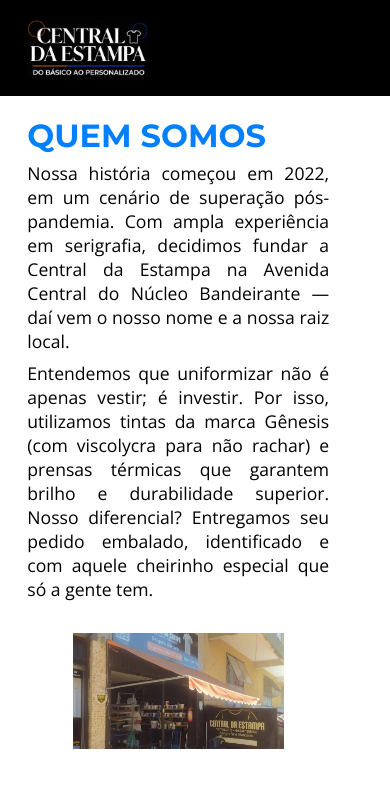
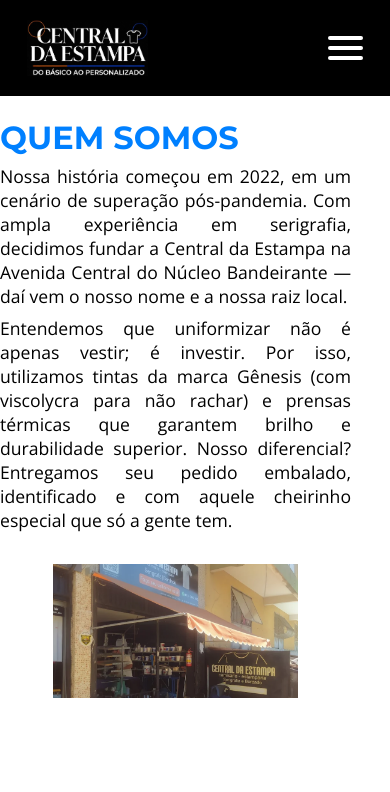
Before and after one commit to yngridpaiva/2025-2-vespertino-pi1-g8-2025-2, a plain HTML site: page sobre.html in a window 390 px wide. Shown: the top 792 px of the page. Drawn offline with nearby package versions, Linux system fonts and the light colour scheme.

Commit message:
Central da Estampa

```diff
--- a/sobre.html
+++ b/sobre.html
@@ -1,6 +1,5 @@
 <!DOCTYPE html>
 <html lang="pt-br">
-
 <head>
   <meta charset="UTF-8">
   <meta name="author" content="Central da Estampa">
@@ -10,14 +9,14 @@
   <title>Central da Estampa</title>
   <link rel="stylesheet" href="style.css">
 </head>
-
 <body>
   <header>
+        <input type="checkbox" id="menu-toggle">
         <div class="header-left">
             <img src="img/nova_logo-central_da_estampa.jpg" alt="Logo Central da Estampa" class="nav-logo">
             <nav>
                 <a class="a-navbar" href="index.html">INÍCIO</a>
-        <a class="a-navbar" href="sobre.html">SOBRE</a>
+                <a class="a-navbar" href="section-about">SOBRE</a>
                 <a class="a-navbar" href="#produtos">PRODUTOS</a>
                 <a class="a-navbar" href="#portifolio">PORTIFÓLIO</a>
                 <a class="a-navbar" href="3d">3D</a>
@@ -29,23 +28,31 @@
                     rel="noopener noreferrer" class="a-orcamento">Orçamento</a>
             </div>
             <div class="menu-icons">
-        <svg xmlns="http://www.w3.org/2000/svg" class="header-icon" viewBox="0 -960 960 960" width="24px" fill="#000">
+                <svg xmlns="http://www.w3.org/2000/svg" class="header-icon" viewBox="0 -960 960 960" width="24px"
+                    fill="#000">
                     <path
                         d="M784-120 532-372q-30 24-69 38t-83 14q-109 0-184.5-75.5T120-580q0-109 75.5-184.5T380-840q109 0 184.5 75.5T640-580q0 44-14 83t-38 69l252 252-56 56ZM380-400q75 0 127.5-52.5T560-580q0-75-52.5-127.5T380-760q-75 0-127.5 52.5T200-580q0 75 52.5 127.5T380-400Z" />
                 </svg>
-        <svg xmlns="http://www.w3.org/2000/svg" class="header-icon" viewBox="0 -960 960 960" width="24px" fill="#000">
+                <svg xmlns="http://www.w3.org/2000/svg" class="header-icon" viewBox="0 -960 960 960" width="24px"
+                    fill="#000">
                     <path
                         d="M480-480q-66 0-113-47t-47-113q0-66 47-113t113-47q66 0 113 47t47 113q0 66-47 113t-113 47ZM160-160v-112q0-34 17.5-62.5T224-378q62-31 126-46.5T480-440q66 0 130 15.5T736-378q29 15 46.5 43.5T800-272v112H160Zm80-80h480v-32q0-11-5.5-20T700-306q-54-27-109-40.5T480-360q-56 0-111 13.5T260-306q-9 5-14.5 14t-5.5 20v32Zm240-320q33 0 56.5-23.5T560-640q0-33-23.5-56.5T480-720q-33 0-56.5 23.5T400-640q0 33 23.5 56.5T480-560Zm0-80Zm0 400Z" />
                 </svg>
-        <svg xmlns="http://www.w3.org/2000/svg" class="header-icon" viewBox="0 -960 960 960" width="24px" fill="#000">
+                <svg xmlns="http://www.w3.org/2000/svg" class="header-icon" viewBox="0 -960 960 960" width="24px"
+                    fill="#000">
                     <path
                         d="M280-80q-33 0-56.5-23.5T200-160q0-33 23.5-56.5T280-240q33 0 56.5 23.5T360-160q0 33-23.5 56.5T280-80Zm400 0q-33 0-56.5-23.5T600-160q0-33 23.5-56.5T680-240q33 0 56.5 23.5T760-160q0 33-23.5 56.5T680-80ZM246-720l96 200h280l110-200H246Zm-38-80h590q23 0 35 20.5t1 41.5L692-482q-11 20-29.5 31T622-440H324l-44 80h480v80H280q-45 0-68-39.5t-2-78.5l54-98-144-304H40v-80h130l38 80Zm134 280h280-280Z" />
                 </svg>
             </div>
         </div>
+        <label for="menu-toggle" class="burger-icon">
+            <div class="burger-risk"></div>
+            <div class="burger-risk"></div>
+            <div class="burger-risk"></div>
+        </label>
     </header>
   <main>
-    <section class="section-about">
+    <section id="section-about">
       <div class="about-inner">
         <div class="about-text">
           <h1 class="sobre-title quem-somos-title">QUEM SOMOS</h1>
```
Lines whose indentation alone changed are shown as unchanged.
